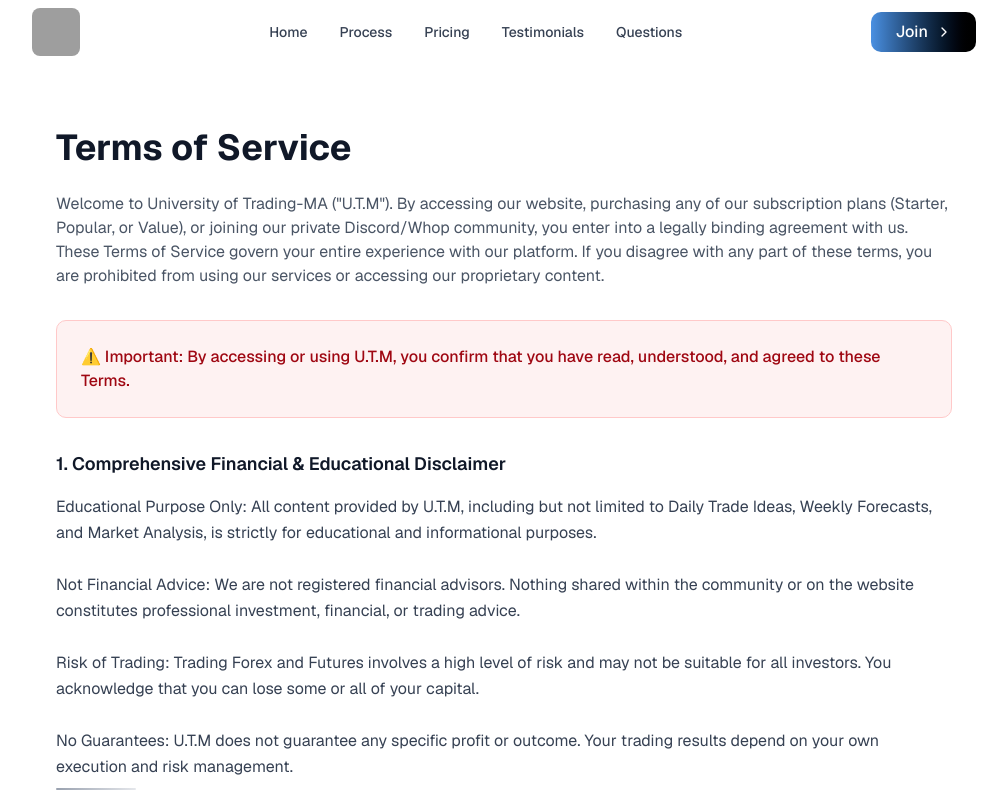
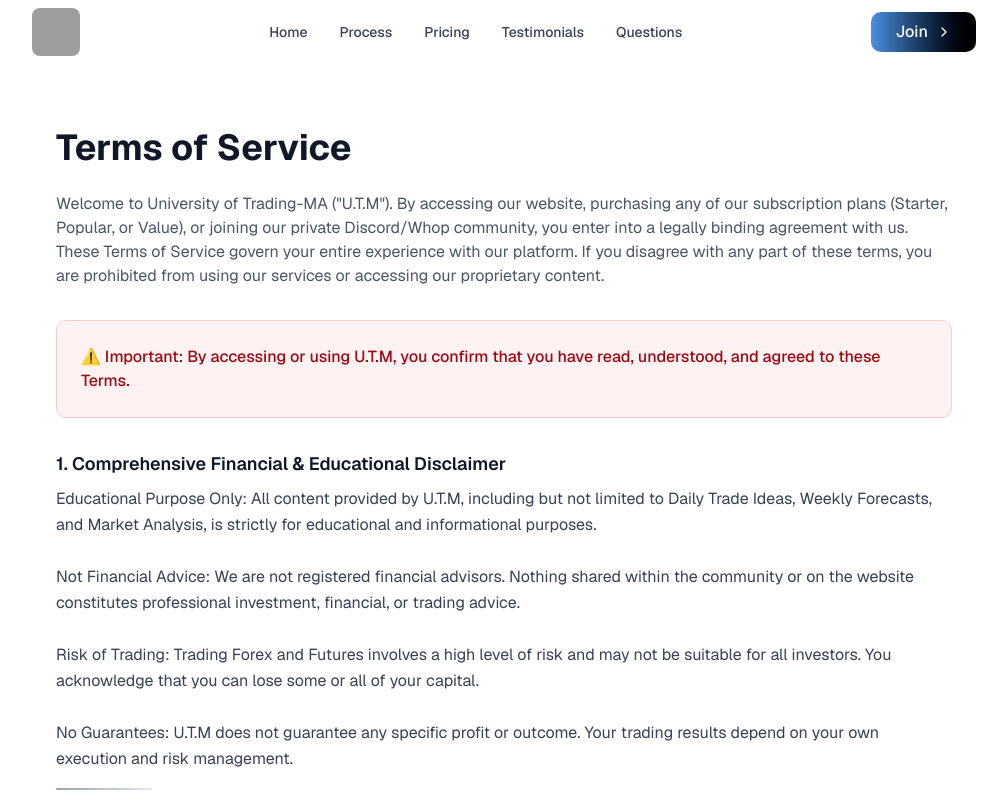
Before and after one commit to hloser77/University-of-Trading-MA, a Next.js app: page /terms in a window 1280 px wide. Shown: the top 800 px of the page, without its empty margins (136-1143 px from the left). Built offline with nearby package versions, Linux system fonts and the light colour scheme; grey boxes are pictures that could not be loaded.

Commit message:
Update page.tsx

```diff
--- a/app/terms/page.tsx
+++ b/app/terms/page.tsx
@@ -82,15 +82,17 @@ Account Sharing: Your subscription is for your eyes only. Sharing Telegram links
 
           <div className="text-base text-gray-700 leading-relaxed space-y-8">
             {sections.map((section, index) => (
-              <div key={index}>
-               <h2 className="font-semibold text-lg text-gray-900 mb-4">
+            <div key={index}>
+              <h2 className="font-semibold text-lg text-gray-900 mb-2">
                 {index + 1}. {section.title}
-               </h2>
-                <p className="whitespace-pre-wrap">
-                  {section.content}
-                  <div className="w-20 h-[2px] bg-gradient-to-r from-gray-400 to-gray-200 mt-2 rounded"></div>
-                </p>
-              </div>
+              </h2>
+
+              <p className="whitespace-pre-wrap mb-4 text-gray-700">
+                {section.content}
+              </p>
+
+              <div className="w-24 h-[2px] bg-gradient-to-r from-gray-400 to-gray-200 rounded"></div>
+            </div>
             ))}
           </div>
 
```
